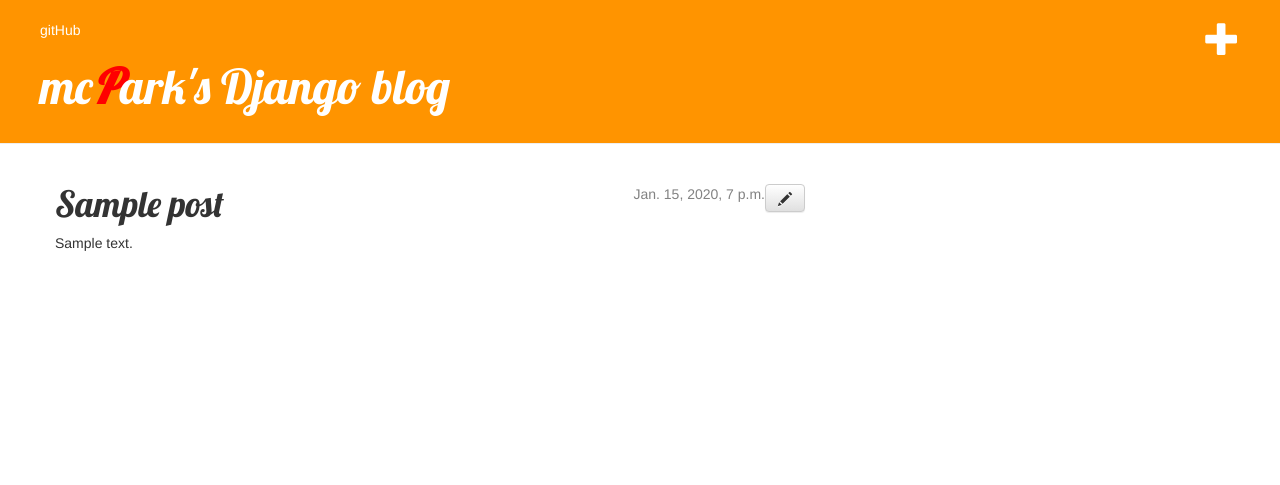
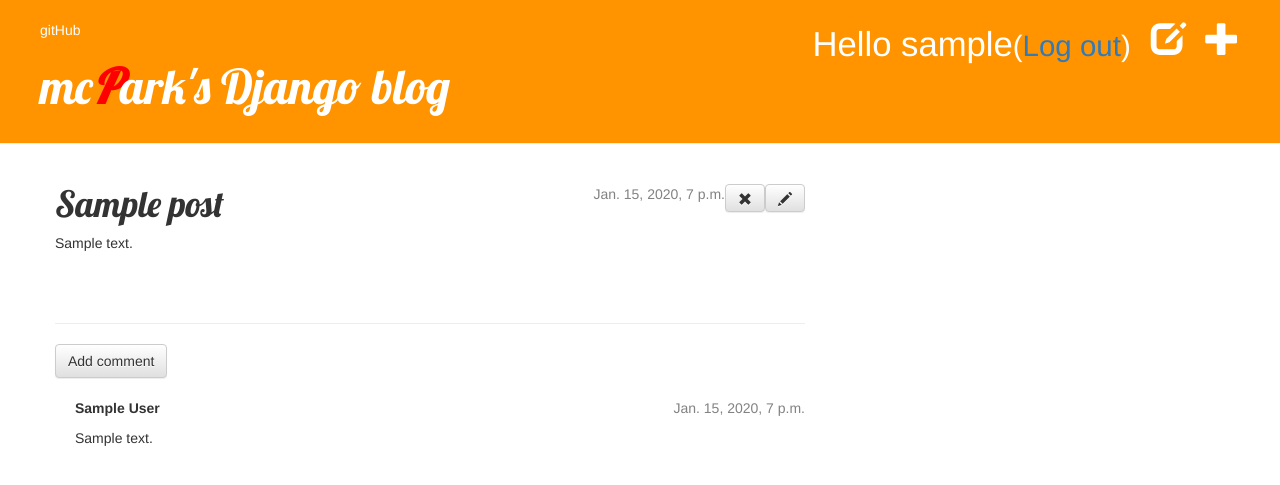
Before and after one commit to mcParkInLiverPool/my-first-blog, a Django app: page /post/1/ in a window 1280 px wide. Shown: the top 485 px of the page. Run offline with Django 3.2, Linux system fonts and the light colour scheme; a user stored in the database is signed in; tables that the repository leaves empty hold one stand-in row (values such as "Sample post"); some libraries are stand-ins or nearby versions.

Commit message:
Added some Functions 1) drafts 2) publish button 3) delete 4) add/edit security 5) login services 6) improving layout 7) authenticated users 8) comment read/write/delete/publish.

```diff
--- a/blog/admin.py
+++ b/blog/admin.py
@@ -1,4 +1,5 @@
 from django.contrib import admin
-from .models import Post
+from .models import Post, Comment
 
 admin.site.register(Post)
+admin.site.register(Comment)
--- a/blog/models.py
+++ b/blog/models.py
@@ -17,3 +17,20 @@ class Post(models.Model):
 
     def __str__(self):
         return self.title
+
+    def approved_comments(self):
+        return self.comments.filter(approved_comment=True)
+
+class Comment(models.Model):
+    post = models.ForeignKey('blog.Post', related_name='comments')
+    author = models.CharField(max_length=200)
+    text = models.TextField()
+    created_date = models.DateTimeField(default=timezone.now)
+    approved_comment = models.BooleanField(default=False)
+
+    def approve(self):
+        self.approved_comment = True
+        self.save()
+
+    def __str__(self):
+        return self.text
--- a/blog/static/css/blog.css
+++ b/blog/static/css/blog.css
@@ -50,3 +50,7 @@ h1, h2, h3, h4 {
 
 color: white;
 }
+
+.comment {
+margin: 20px 0px 20px 20px;
+}
--- a/blog/templates/blog/base.html
+++ b/blog/templates/blog/base.html
@@ -9,9 +9,14 @@
     </head>
 <body>
     <div class="page-header">
-          {% if user.is_authenticated %}
-        <a href="{% url 'post_new' %}" class="top-menu"><span class="glyphicon glyphicon-plus"></span></a>
-          {% endif %}
+      {% if user.is_authenticated %}
+          <a href="{% url 'post_new' %}" class="top-menu"><span class="glyphicon glyphicon-plus"></span></a>
+          <a href="{% url 'post_draft_list' %}" class="top-menu"><span class="glyphicon glyphicon-edit"></span></a>
+          <p class="top-menu">Hello {{ user.username }}<small>(<a href="{% url 'logout' %}">Log out</a>)</small></p>
+      {% else %}
+          <a href="{% url 'login' %}" class="top-menu"><span class="glyphicon glyphicon-lock"></span></a>
+      {% endif %}
+
         <a id="github" href=""https://github.com/mcParkInLiverPool/my-first-blog" target="_blank">gitHub</a>
         <h1><a href="/">mc<b><em><span style="color:red;">P</span></em></b>ark's Django blog</a></h1>
     </div>
--- a/blog/templates/blog/post_detail.html
+++ b/blog/templates/blog/post_detail.html
@@ -3,15 +3,39 @@
 {% block content %}
     <div class="post">
         {% if user.is_authenticated %}
-        <a style="float:right" class="btn btn-default" href="{% url 'post_edit' pk=post.pk %}"><span class="glyphicon glyphicon-pencil"></span></a>
-        {% endif %}
-        {% if post.published_date %}
-            <div class="date">
-                {{ post.published_date }}
-            </div>
+            <a style="float:right" class="btn btn-default" href="{% url 'post_edit' pk=post.pk %}"><span class="glyphicon glyphicon-pencil"></span></a>
+            <a style="float:right" class="btn btn-default" href="{% url 'post_remove' pk=post.pk %}"><span class="glyphicon glyphicon-remove"></span></a>
+            {% if post.published_date %}
+                <div class="date">
+                    {{ post.published_date }}
+                </div>
+            {% else %}
+              <a style="float:right"  class="btn btn-default" href="{% url 'blog.views.post_publish' pk=post.pk %}">Publish</a>
+            {% endif %}
         {% endif %}
 
         <h1>{{ post.title }}</h1>
         <p>{{ post.text|linebreaks }}</p>
     </div>
+
+<hr>
+<a class="btn btn-default" href="{% url 'add_comment_to_post' pk=post.pk %}">Add comment</a>
+{% for comment in post.comments.all %}
+    {% if user.is_authenticated or comment.approved_comment %}
+    <div class="comment">
+        <div class="date">
+            {{ comment.created_date }}
+            {% if not comment.approved_comment %}
+                <a class="btn btn-default" href="{% url 'comment_remove' pk=comment.pk%}"><span class="glyphicon glyphicon-remove"></span></a>
+                <a class="btn btn-default" href="{% url 'comment_approve' pk=comment.pk %}"><span class="glyphicon glyphicon-ok"></span></a>
+            {% endif %}
+        </div>
+        <strong>{{ comment.author }}</strong>
+        <p>{{ comment.text|linebreaks }}</p>
+    </div>
+    {% endif %}
+{% empty %}
+    <p>No comments here yet :(</p>
+{% endfor %}
+
 {% endblock %}
--- a/blog/templates/blog/post_list.html
+++ b/blog/templates/blog/post_list.html
@@ -10,6 +10,7 @@
             </div>
             <h1><a href="{% url 'post_detail' pk=post.pk %}">{{ post.title }}</a></h1>
             <p>{{ post.text|linebreaks }}</p>
+            <a href="{% url 'blog.views.post_detail' pk=post.pk %}">Comments: {{ post.approved_comments.count }}/{{post.comments.count}}</a>
         </div>
     {% endfor %}
 {% endblock content %}
--- a/blog/urls.py
+++ b/blog/urls.py
@@ -6,4 +6,11 @@ urlpatterns = [
     url(r'^post/(?P<pk>[0-9]+)/$', views.post_detail, name='post_detail'),
     url(r'^post/new/$', views.post_new, name='post_new'),
     url(r'^post/(?P<pk>[0-9]+)/edit/$', views.post_edit, name='post_edit'),
+    url(r'^drafts/$', views.post_draft_list, name='post_draft_list'),
+    url(r'^post/(?P<pk>\d+)/publish/$', views.post_publish, name='post_publish'),
+    url(r'^post/(?P<pk>\d+)/remove/$', views.post_remove, name='post_remove'),
+    url(r'^post/(?P<pk>\d+)/comment/$', views.add_comment_to_post, name='add_comment_to_post'),
+    url(r'^comment/(?P<pk>\d+)/approve/$', views.comment_approve, name='comment_approve'),
+    url(r'^comment/(?P<pk>\d+)/remove/$', views.comment_remove, name='comment_remove'),
+
 ]
--- a/blog/views.py
+++ b/blog/views.py
@@ -1,32 +1,34 @@
 from django.shortcuts import redirect
 from django.shortcuts import render
 from django.utils import timezone
-from .models import Post
+from .models import Post,Comment
 from django.shortcuts import render, get_object_or_404
-from .forms import PostForm
-
+from .forms import PostForm, CommentForm
+from django.contrib.auth.decorators import login_required
 
 def post_list(request):
     posts = Post.objects.filter(published_date__lte=timezone.now()).order_by('-published_date')
     return render(request, 'blog/post_list.html', {'posts':posts})
 
+
 def post_detail(request, pk):
     post = get_object_or_404(Post, pk=pk)
     return render(request, 'blog/post_detail.html', {'post': post})
 
+@login_required
 def post_new(request):
     if request.method == "POST":
         form = PostForm(request.POST)
         if form.is_valid():
             post = form.save(commit=False)
             post.author = request.user
-            post.published_date = timezone.now()
             post.save()
             return redirect('blog.views.post_detail', pk=post.pk)
     else:
         form = PostForm()
     return render(request, 'blog/post_edit.html', {'form': form})
 
+@login_required
 def post_edit(request, pk):
     post = get_object_or_404(Post, pk=pk)
     if request.method == "POST":
@@ -40,3 +42,47 @@ def post_edit(request, pk):
     else:
         form = PostForm(instance=post)
     return render(request, 'blog/post_edit.html', {'form': form})
+
+@login_required
+def post_draft_list(request):
+    posts = Post.objects.filter(published_date__isnull=True).order_by('-created_date')
+    return render(request, 'blog/post_draft_list.html', {'posts': posts})
+
+@login_required
+def post_publish(request, pk):
+    post = get_object_or_404(Post, pk=pk)
+    post.publish()
+    return redirect('blog.views.post_detail', pk=pk)
+
+@login_required
+def post_remove(request, pk):
+    post = get_object_or_404(Post, pk=pk)
+    post.delete()
+    return redirect('blog.views.post_list')
+
+@login_required
+def add_comment_to_post(request, pk):
+    post = get_object_or_404(Post, pk=pk)
+    if request.method == "POST":
+       form = CommentForm(request.POST)
+       if form.is_valid():
+          comment = form.save(commit=False)
+          comment.post = post
+          comment.save()
+          return redirect('blog.views.post_detail', pk=post.pk)
+    else:
+        form = CommentForm()
+    return render(request, 'blog/add_comment_to_post.html', {'form': form})
+
+@login_required
+def comment_approve(request, pk):
+    comment = get_object_or_404(Comment, pk=pk)
+    comment.approve()
+    return redirect('blog.views.post_detail', pk=comment.post.pk)
+
+@login_required
+def comment_remove(request, pk):
+    comment = get_object_or_404(Comment, pk=pk)
+    post_pk = comment.post.pk
+    comment.delete()
+    return redirect('blog.views.post_detail', pk=post_pk)
--- a/mysite/settings.py
+++ b/mysite/settings.py
@@ -102,3 +102,4 @@ USE_TZ = True
 
 STATIC_URL = '/static/'
 STATIC_ROOT = os.path.join(BASE_DIR, 'static')
+LOGIN_REDIRECT_URL = '/'
--- a/mysite/urls.py
+++ b/mysite/urls.py
@@ -1,8 +1,14 @@
 from django.conf.urls import include, url
+import django.contrib.auth.views
+
+
 from django.contrib import admin
+admin.autodiscover()
 
 urlpatterns = [
 
     url(r'^admin/', include(admin.site.urls)),
+    url(r'^accounts/login/$', django.contrib.auth.views.login, name='login'),
+    url(r'^accounts/logout/$', django.contrib.auth.views.logout, name='logout', kwargs={'next_page': '/'}),
     url(r'', include('blog.urls')),
 ]
```
Also changed, not shown: blog/forms.py (+6 -1 lines), blog/templates/blog/add_comment_to_post.html (added, +9 -0 lines), blog/templates/blog/post_draft_list.html (added, +11 -0 lines), blog/templates/registration/login.html (added, +26 -0 lines), blog/migrations/0002_comment.py (added).
